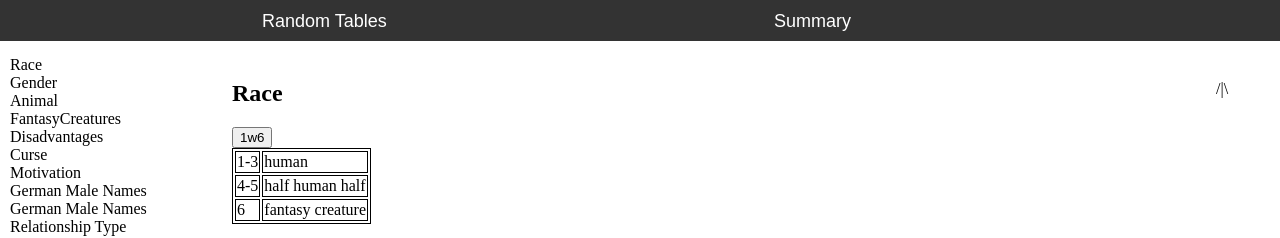
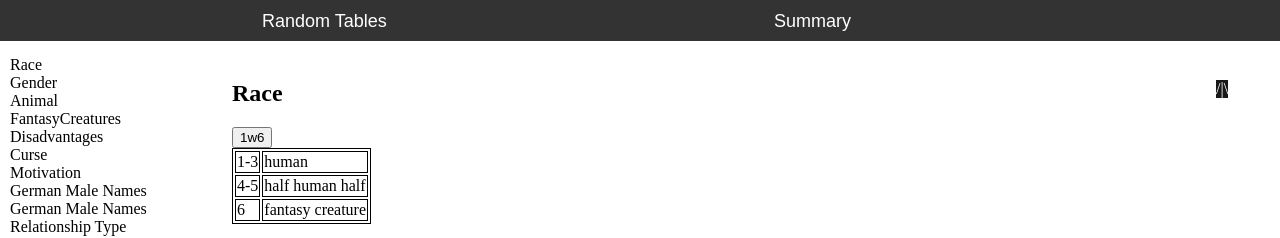
Before and after one commit to SaschaDoe/RandomTableApp, a SvelteKit app: page / in a window 1280 px wide. Shown: the top 238 px of the page. Built offline with nearby package versions, Linux system fonts and the light colour scheme.

Commit message:
back button design change

```diff
--- a/src/summary/SummaryView.svelte
+++ b/src/summary/SummaryView.svelte
@@ -63,6 +63,11 @@ const addPartyHandler = ()=>{
         top: 10%;
         left: 95%;
         z-index: 100;
+        background-color: rgba(0,0,0, 0.9);
+    }
+
+    .back-btn > a{
+        color: white;
     }
 
     .index{
--- a/src/tables/RandomTableList.svelte
+++ b/src/tables/RandomTableList.svelte
@@ -84,6 +84,11 @@
         top: 10%;
         left: 95%;
         z-index: 100;
+        background-color: rgba(0,0,0, 0.9);
+    }
+
+    .back-btn > a{
+        color: white;
     }
 
     .index{
```
